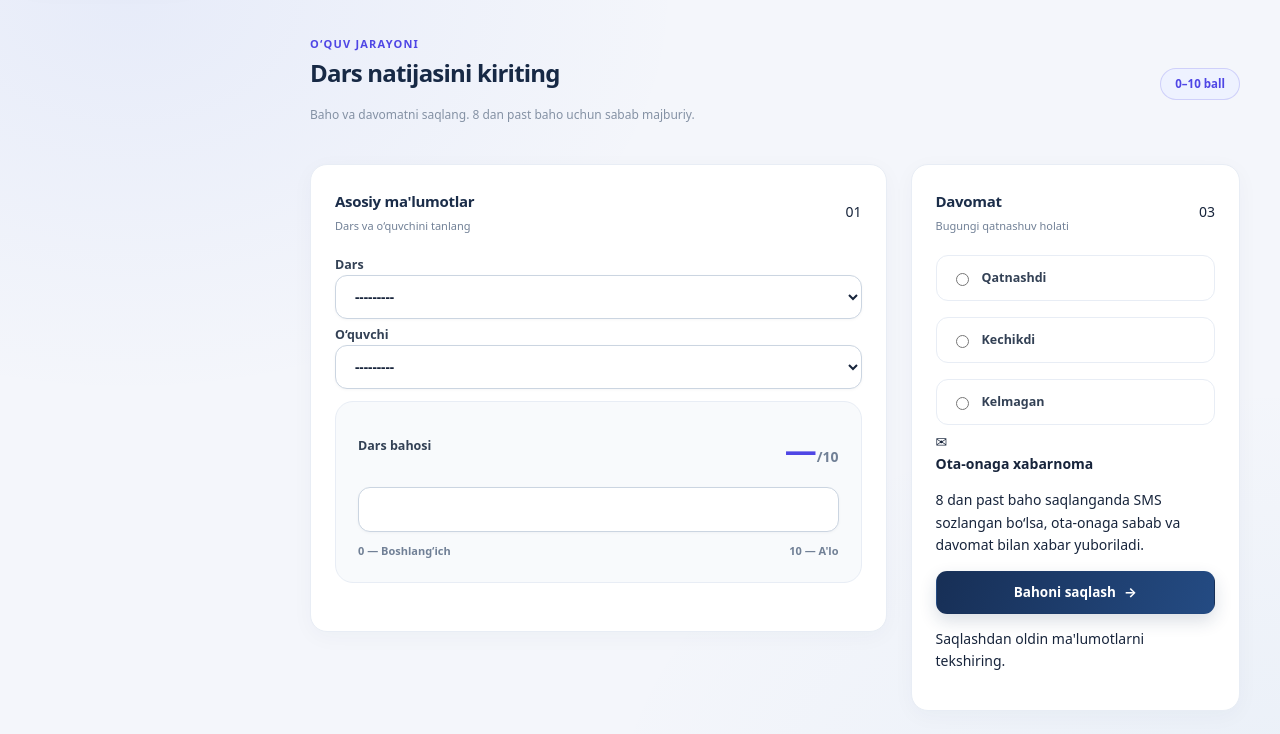
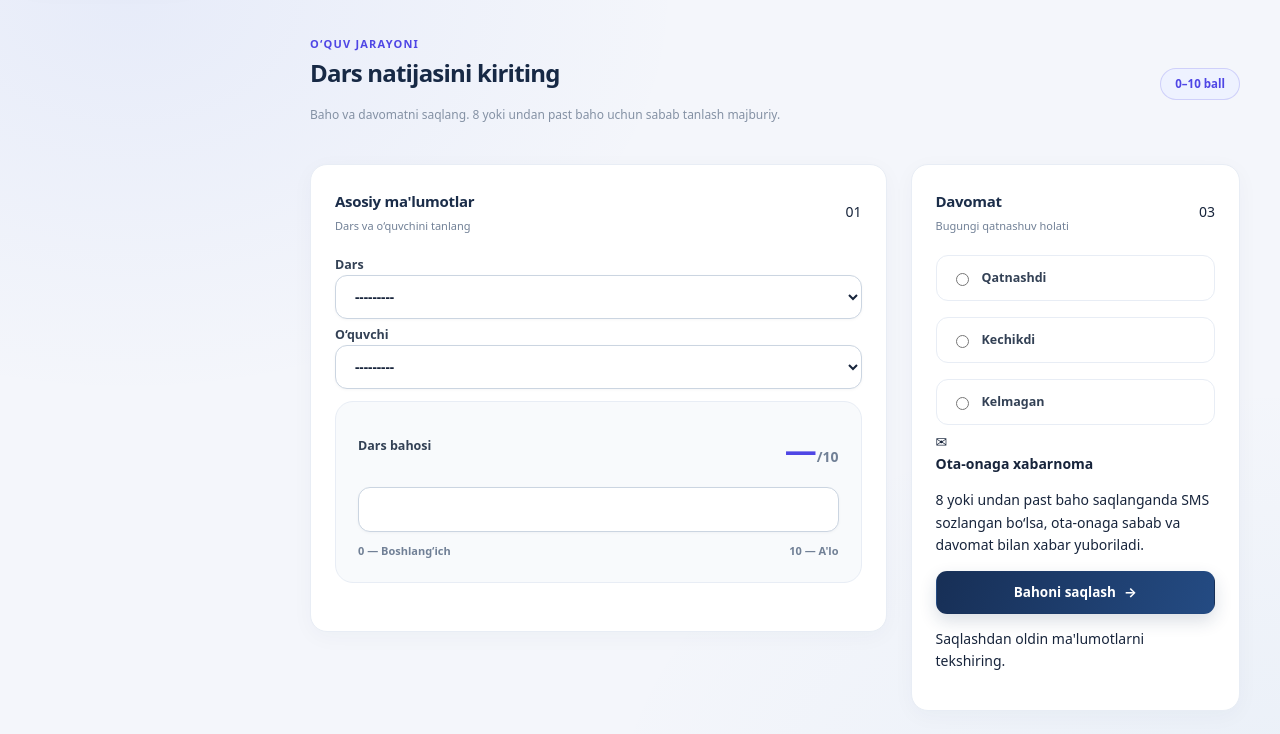
Before and after one commit to ovyoyoyoly54-dev/talim-pro, a Django app: template talim_pro/templates/school/grade_form.html in a window 1280 px wide. Shown: the top 734 px of the page. Run offline with Django 5.2, Linux system fonts and the light colour scheme; the template is opened without the code that fills it: values that come from a table or form of the project are taken from there, others are empty.

Commit message:
Clarify inclusive low-score threshold in grading page

```diff
--- a/talim_pro/templates/school/grade_form.html
+++ b/talim_pro/templates/school/grade_form.html
@@ -35,7 +35,7 @@ document.addEventListener("DOMContentLoaded", () => {
 </script>
 {% endblock %}
 {% block content %}
-<div class="page-intro"><div><span class="eyebrow">O‘QUV JARAYONI</span><h2>Dars natijasini kiriting</h2><p class="muted">Baho va davomatni saqlang. 8 dan past baho uchun sabab majburiy.</p></div><span class="pill pill-blue">0–10 ball</span></div>
+<div class="page-intro"><div><span class="eyebrow">O‘QUV JARAYONI</span><h2>Dars natijasini kiriting</h2><p class="muted">Baho va davomatni saqlang. 8 yoki undan past baho uchun sabab tanlash majburiy.</p></div><span class="pill pill-blue">0–10 ball</span></div>
 <form method="post" class="grade-layout">{% csrf_token %}
 <div class="panel grade-panel"><div class="panel-heading"><div><h3>Asosiy ma'lumotlar</h3><p class="muted">Dars va o‘quvchini tanlang</p></div><span class="step-number">01</span></div>
 {% if form.non_field_errors %}<div class="message error">{{ form.non_field_errors }}</div>{% endif %}
@@ -52,6 +52,6 @@ document.addEventListener("DOMContentLoaded", () => {
 <div class="reason-modal-actions"><button class="button button-secondary" type="button" id="reason-modal-cancel">Bekor qilish</button><button class="button button-primary" type="button" id="reason-modal-confirm">Tanlovni tasdiqlash</button></div>
 </section></div>
 </div>
-<div class="panel attendance-panel"><div class="panel-heading"><div><h3>Davomat</h3><p class="muted">Bugungi qatnashuv holati</p></div><span class="step-number">03</span></div><div class="attendance-options">{% for radio in form.attendance %}<label class="attendance-option">{{ radio.tag }}<span>{{ radio.choice_label }}</span></label>{% endfor %}</div><div class="sms-info"><span class="sms-icon">✉</span><div><b>Ota-onaga xabarnoma</b><p class="muted">8 dan past baho saqlanganda SMS sozlangan bo‘lsa, ota-onaga sabab va davomat bilan xabar yuboriladi.</p></div></div><button class="button button-primary button-wide" type="submit">Bahoni saqlash <span>→</span></button><p class="muted tiny center">Saqlashdan oldin ma'lumotlarni tekshiring.</p></div>
+<div class="panel attendance-panel"><div class="panel-heading"><div><h3>Davomat</h3><p class="muted">Bugungi qatnashuv holati</p></div><span class="step-number">03</span></div><div class="attendance-options">{% for radio in form.attendance %}<label class="attendance-option">{{ radio.tag }}<span>{{ radio.choice_label }}</span></label>{% endfor %}</div><div class="sms-info"><span class="sms-icon">✉</span><div><b>Ota-onaga xabarnoma</b><p class="muted">8 yoki undan past baho saqlanganda SMS sozlangan bo‘lsa, ota-onaga sabab va davomat bilan xabar yuboriladi.</p></div></div><button class="button button-primary button-wide" type="submit">Bahoni saqlash <span>→</span></button><p class="muted tiny center">Saqlashdan oldin ma'lumotlarni tekshiring.</p></div>
 </form>
 {% endblock %}
```
